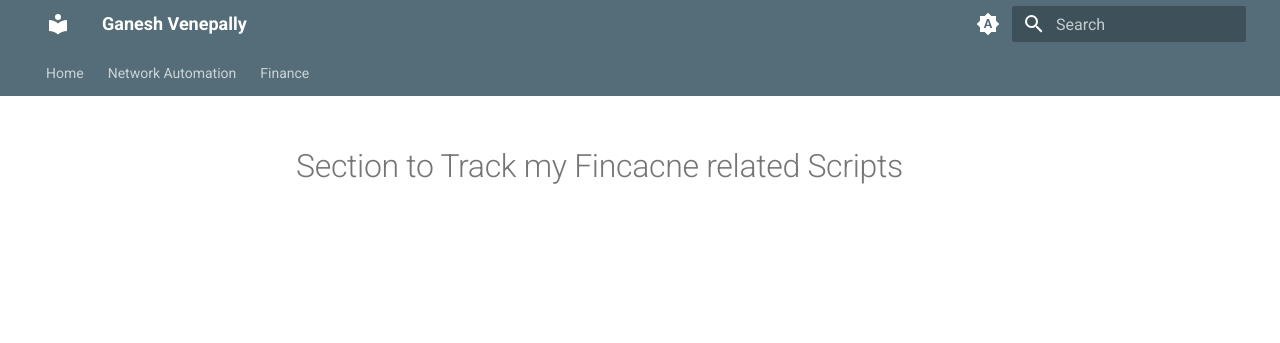
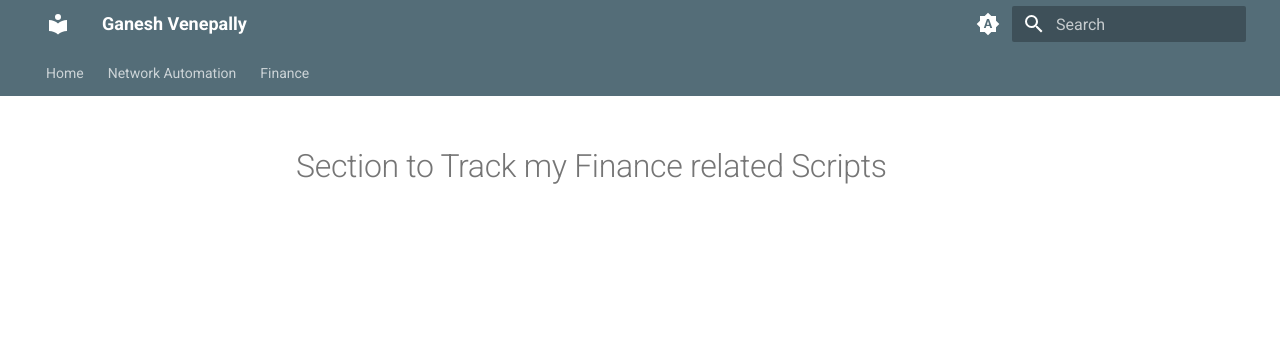
Before and after one commit to ganeshvenepally/ganeshvenepally, an MkDocs documentation site: the page built from docs/Finance/index.md, in a window 1280 px wide. Shown: the top 343 px of the page. Built offline with MkDocs 1.6.1 and Material for MkDocs 9.7.7, drawn with Linux system fonts in a browser that asks for light colours.

Commit message:
Update index.md

```diff
--- a/docs/Finance/index.md
+++ b/docs/Finance/index.md
@@ -1 +1 @@
-# Section to Track my Fincacne related Scripts
+# Section to Track my Finance related Scripts
```
